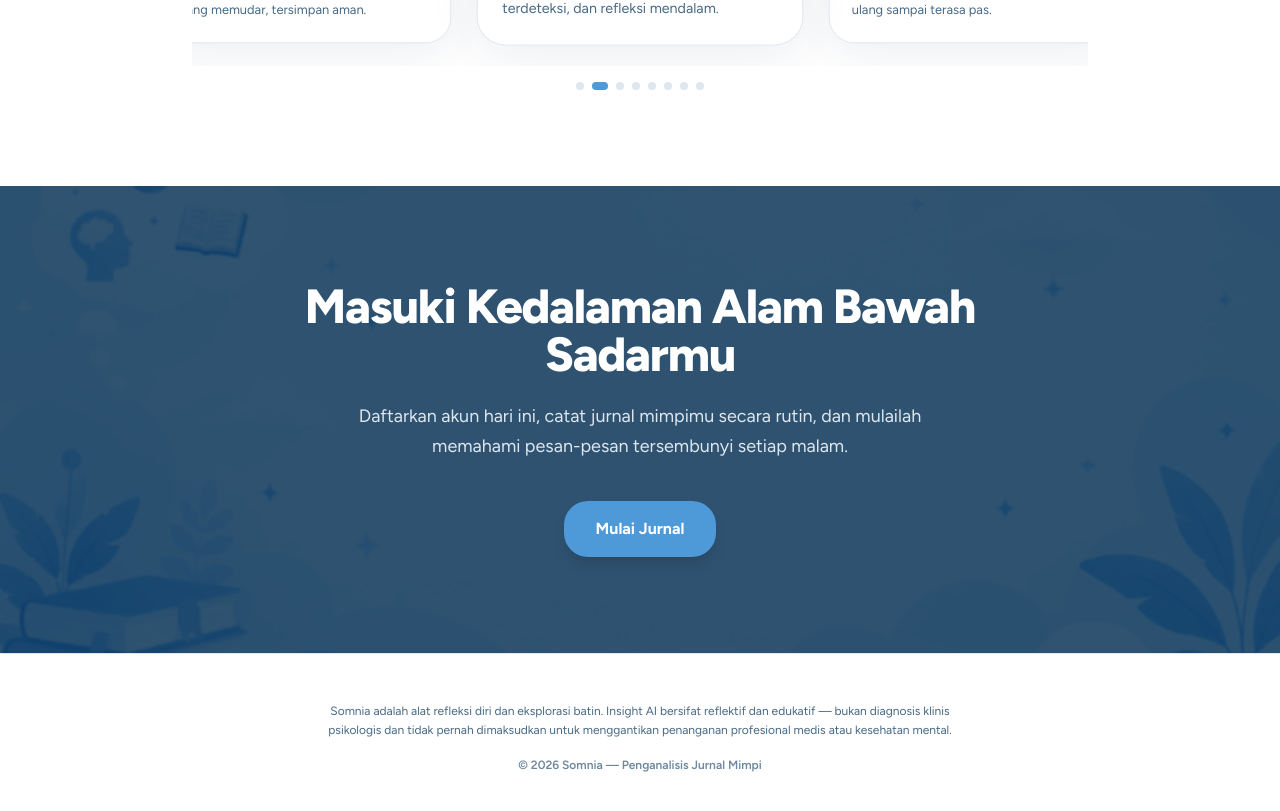
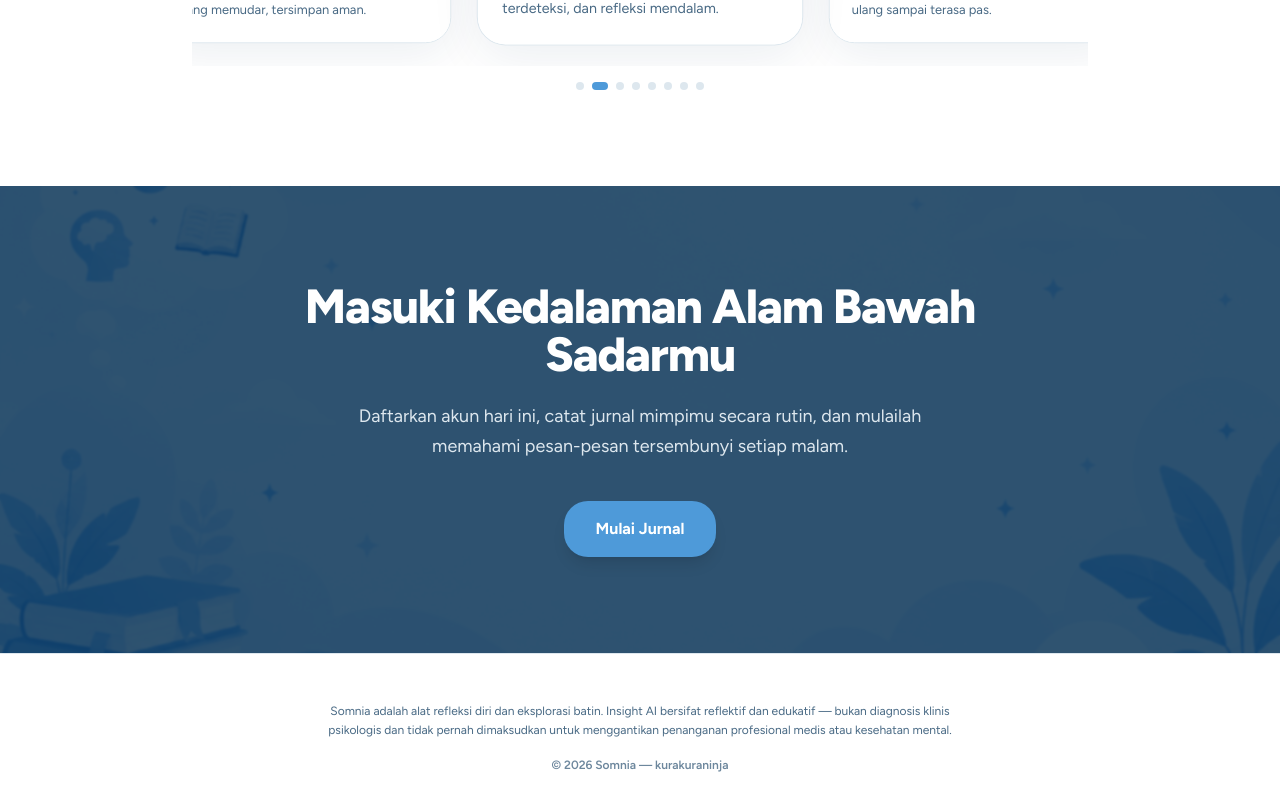
Before and after one commit to muhamadabel/somnia-fe, a Next.js app: page / in a window 1280 px wide. Shown: the part 1931-2742 px from the top of the page. Built offline with nearby package versions, Linux system fonts and the light colour scheme; no server answers.

Commit message:
style: update footer copyright to Somnia - kurakuraninja

```diff
--- a/app/page.tsx
+++ b/app/page.tsx
@@ -471,7 +471,7 @@ export default function LandingPage() {
             {APP_NAME} adalah alat refleksi diri dan eksplorasi batin. Insight AI bersifat reflektif dan edukatif — bukan diagnosis klinis psikologis dan tidak pernah dimaksudkan untuk menggantikan penanganan profesional medis atau kesehatan mental.
           </p>
           <div className="text-xs font-semibold text-slate-channel/80">
-            {`© ${new Date().getFullYear()} ${APP_NAME} — Penganalisis Jurnal Mimpi`}
+            © 2026 Somnia — kurakuraninja
           </div>
         </div>
       </footer>
```
